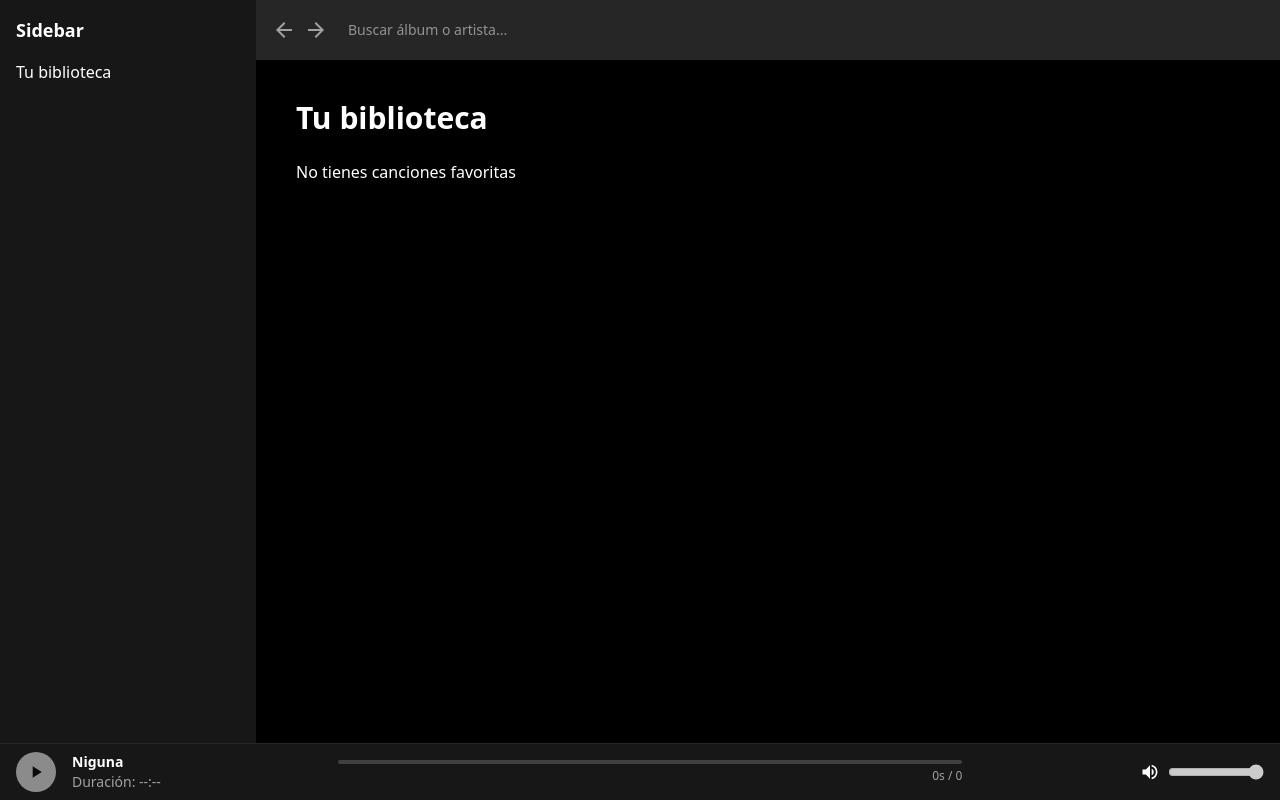
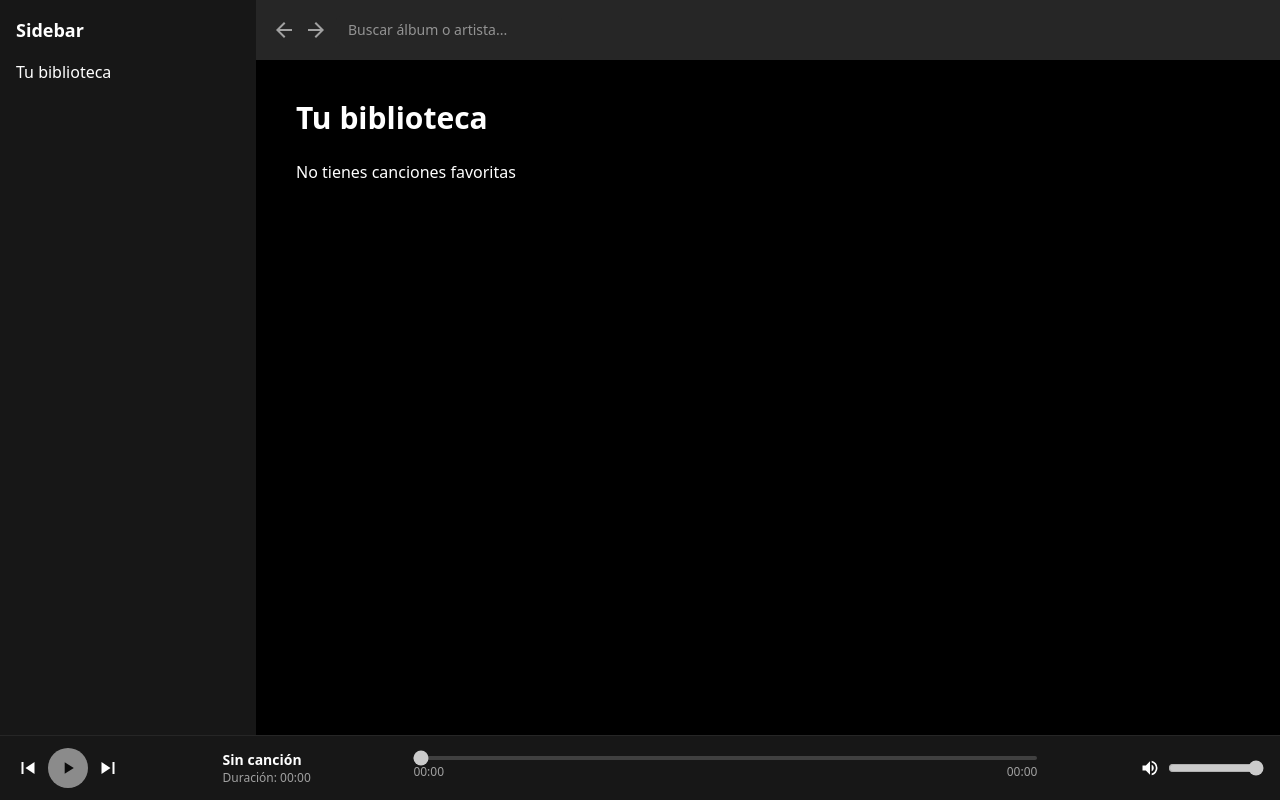
Before and after one commit to lucasnbarbero/spotify-clone, a Vue app: page /library in a window 1280 px wide. Built offline with nearby package versions, Linux system fonts and the light colour scheme; the HTML template or start-up script is replaced by a standard one.

Commit message:
feat: Enhance PlayerBar with volume control, seek functionality, and song navigation #21

```diff
--- a/src/components/PlayerBar.vue
+++ b/src/components/PlayerBar.vue
@@ -2,6 +2,7 @@
 import { computed, onUnmounted } from 'vue';
 import { usePlayerStore } from '@/stores/player.store';
 import { Icon } from '@iconify/vue';
+import { formatTime } from '@/utils/formatTime';
 
 const playerStore = usePlayerStore();
 
@@ -9,13 +10,16 @@ const isCurrentSong = computed(() => playerStore.currentSong === null);
 
 const volumeValue = computed({
   get: () => playerStore.volume,
-  set: (value: number) => {
-    playerStore.setVolume(value);
-  },
+  set: (value: number) => playerStore.setVolume(value),
 });
 
 function toggleMute() {
   playerStore.toggleMute();
+}
+
+function onSeek(e: Event) {
+  const value = Number((e.target as HTMLInputElement).value);
+  playerStore.setCurrentTime(value);
 }
 
 onUnmounted(() => {
@@ -24,10 +28,14 @@ onUnmounted(() => {
 </script>
 
 <template>
-  <div class="w-full bg-neutral-900 border-t border-neutral-800 px-4 py-2 text-white">
+  <div class="w-full bg-neutral-900 border-t border-neutral-800 px-4 py-3 text-white">
     <div class="flex flex-col md:flex-row items-center justify-between gap-4">
-      <!-- Controles e Info de canción -->
-      <div class="flex items-center gap-4">
+      <!-- Controles -->
+      <div class="flex items-center gap-2">
+        <button @click="playerStore.playPreviousSong" :disabled="isCurrentSong" title="Anterior">
+          <Icon icon="material-symbols:skip-previous" class="w-6 h-6" />
+        </button>
+
         <button
           :disabled="isCurrentSong"
           @click="playerStore.togglePlayPause"
@@ -39,28 +47,37 @@ onUnmounted(() => {
           />
         </button>
 
-        <div>
-          <p class="text-sm font-semibold text-white">
-            {{ playerStore.currentSongTitle }}
-          </p>
-          <p class="text-sm text-neutral-400">Duración: {{ playerStore.currentSongDuration }}</p>
+        <button @click="playerStore.playNextSong" :disabled="isCurrentSong" title="Siguiente">
+          <Icon icon="material-symbols:skip-next" class="w-6 h-6" />
+        </button>
+      </div>
+
+      <!-- Info de la canción -->
+      <div class="text-center flex flex-col items-center md:items-start">
+        <p class="text-sm font-semibold">
+          {{ playerStore.currentSongTitle }}
+        </p>
+        <p class="text-xs text-neutral-400">Duración: {{ playerStore.currentSongDuration }}</p>
+      </div>
+
+      <!-- Barra de progreso -->
+      <div class="flex flex-col w-full md:w-1/2 gap-1">
+        <input
+          type="range"
+          min="0"
+          :max="playerStore.durationInSeconds"
+          :value="playerStore.currentTime"
+          @input="onSeek"
+          class="w-full appearance-none h-1 bg-neutral-700 rounded"
+          :disabled="isCurrentSong"
+        />
+        <div class="flex justify-between text-xs text-neutral-400">
+          <span>{{ formatTime(playerStore.currentTime) }}</span>
+          <span>{{ formatTime(playerStore.durationInSeconds) }}</span>
         </div>
       </div>
 
-      <!-- Barra de progreso -->
-      <div class="w-full md:w-1/2">
-        <div class="h-1 bg-neutral-700 rounded-full overflow-hidden">
-          <div
-            class="h-full bg-green-500 rounded-full"
-            :style="{ width: playerStore.progressPercentage + '%' }"
-          ></div>
-        </div>
-        <p class="text-xs text-neutral-400 mt-1 text-center md:text-right">
-          {{ playerStore.currentTime }}s / {{ playerStore.durationInSeconds }}
-        </p>
-      </div>
-
-      <!-- Controles de Volumen -->
+      <!-- Volumen -->
       <div class="flex items-center gap-2">
         <button @click="toggleMute" :title="playerStore.isMuted ? 'Desmutear' : 'Mutear'">
           <Icon
@@ -71,7 +88,7 @@ onUnmounted(() => {
                   ? 'material-symbols:volume-down'
                   : 'material-symbols:volume-up'
             "
-            class="w-5 h-5 text-white"
+            class="w-5 h-5"
           />
         </button>
         <input
--- a/src/stores/player.store.ts
+++ b/src/stores/player.store.ts
@@ -1,97 +1,132 @@
 //  src/stores/player.store.ts
+import { ref, computed } from 'vue';
 import { defineStore } from 'pinia';
 import type { ISong } from '@/types/ISong';
 
-interface PlayerState {
-  currentSong: ISong | null;
-  isPlaying: boolean;
-  currentTime: number;
-  intervalId: number | null;
-  volume: number;
-  isMuted: boolean;
-  previousVolume: number;
-}
+export const usePlayerStore = defineStore('player', () => {
+  //  Estado
+  const currentSong = ref<ISong | null>(null);
+  const currentTime = ref(0);
+  const isPlaying = ref(false);
+  const isMuted = ref(false);
+  const volume = ref(100);
 
-export const usePlayerStore = defineStore('player', {
-  state: (): PlayerState => ({
-    currentSong: null,
-    isPlaying: false,
-    currentTime: 0,
-    intervalId: null,
-    volume: 100,
-    isMuted: false,
-    previousVolume: 100,
-  }),
+  const playlist = ref<ISong[]>([]);
+  const currentIndex = ref<number | null>(null);
 
-  getters: {
-    currentSongTitle: (state) => (state.currentSong ? state.currentSong.title : 'Niguna'),
-    currentSongDuration: (state) => (state.currentSong ? state.currentSong.duration : '--:--'),
-    durationInSeconds: (state) => {
-      if (!state.currentSong) return 0;
-      const [min, sec] = state.currentSong.duration.split(':').map(Number);
-      return min * 60 + sec;
-    },
-    progressPercentage: (state): number => {
-      const total = (state as any).durationInSeconds;
-      return total === 0 ? 0 : Math.min((state.currentTime / total) * 100, 100);
-    },
-  },
+  //  Intervalo para la simulación del progreso
+  let progessInterval: number | null = null;
 
-  actions: {
-    playSong(song: ISong) {
-      this.stopProgress();
-      this.currentSong = song;
-      this.currentTime = 0;
-      this.isPlaying = true;
-      this.startProgress();
-    },
+  const currentSongTitle = computed(() => currentSong.value?.title ?? 'Sin canción');
+  const currentSongDuration = computed(() => currentSong.value?.duration ?? '00:00');
 
-    togglePlayPause() {
-      this.isPlaying = !this.isPlaying;
-      this.isPlaying ? this.startProgress() : this.stopProgress();
-    },
+  const durationInSeconds = computed(() => {
+    const duration = currentSong.value?.duration;
+    if (!duration) return 0;
 
-    updateProgress(time: number) {
-      this.currentTime = time;
-    },
+    const [minStr, secStr] = duration.split(':');
+    const min = parseInt(minStr);
+    const sec = parseInt(secStr);
+    return min * 60 + sec;
+  });
 
-    startProgress() {
-      if (this.intervalId) return;
+  function setPlaylist(songs: ISong[]) {
+    playlist.value = songs;
+  }
 
-      this.intervalId = window.setInterval(() => {
-        if (!this.isPlaying) return;
+  function playSong(song: ISong) {
+    stopProgress();
+    currentSong.value = song;
+    currentIndex.value = playlist.value.findIndex((s) => s.id === song.id);
+    currentTime.value = 0;
+    isPlaying.value = true;
+    startProgress();
+  }
 
-        if (this.currentTime >= this.durationInSeconds) {
-          this.stopProgress();
-          this.isPlaying = false;
-          return;
-        }
+  function togglePlayPause() {
+    if (!currentSong.value) return;
+    isPlaying.value = !isPlaying.value;
+    if (isPlaying.value) startProgress();
+    else stopProgress();
+  }
 
-        this.currentTime++;
-      }, 1000);
-    },
+  function startProgress() {
+    stopProgress();
+    progessInterval = setInterval(() => {
+      if (currentTime.value < durationInSeconds.value) {
+        currentTime.value += 1;
+      } else {
+        playNextSong();
+      }
+    }, 1000);
+  }
 
-    stopProgress() {
-      if (this.intervalId) {
-        clearInterval(this.intervalId);
-        this.intervalId = null;
-      }
-    },
+  function stopProgress() {
+    if (progessInterval) {
+      clearInterval(progessInterval);
+      progessInterval = null;
+    }
+  }
 
-    setVolume(value: number) {
-      this.volume = value;
-      this.isMuted = value === 0;
-    },
+  function setCurrentTime(time: number) {
+    currentTime.value = Math.min(time, durationInSeconds.value);
+  }
 
-    toggleMute() {
-      if (this.isMuted) {
-        this.volume = this.previousVolume || 100;
-        this.isMuted = false;
-      } else {
-        this.previousVolume = this.volume;
-        this.volume = 0;
-        this.isMuted = true;
-      }
-    },
-  },
+  function setVolume(newVolume: number) {
+    volume.value = newVolume;
+    isMuted.value = newVolume === 0;
+  }
+
+  function toggleMute() {
+    isMuted.value = !isMuted.value;
+    if (isMuted.value) volume.value = 0;
+    else volume.value = 100;
+  }
+
+  function playNextSong() {
+    if (playlist.value.length === 0 || currentIndex.value === null) return;
+
+    const nextIndex = currentIndex.value + 1;
+
+    if (nextIndex < playlist.value.length) {
+      playSong(playlist.value[nextIndex]);
+    } else {
+      stopProgress();
+      isPlaying.value = false;
+    }
+  }
+
+  function playPreviousSong() {
+    if (playlist.value.length === 0 || currentIndex.value === null) return;
+    const prevIndex = currentIndex.value - 1;
+
+    if (prevIndex >= 0) {
+      playSong(playlist.value[prevIndex]);
+    }
+  }
+
+  return {
+    currentSong,
+    currentTime,
+    isPlaying,
+    isMuted,
+    volume,
+    playlist,
+    currentIndex,
+
+    currentSongTitle,
+    currentSongDuration,
+    durationInSeconds,
+
+    playSong,
+    togglePlayPause,
+    startProgress,
+    stopProgress,
+    setCurrentTime,
+    setVolume,
+    toggleMute,
+    setPlaylist,
+    playNextSong,
+    playPreviousSong,
+  };
 });
--- /dev/null
+++ b/src/utils/formatTime.ts
@@ -0,0 +1,5 @@
+export function formatTime(seconds: number): string {
+  const min = Math.floor(seconds / 60);
+  const sec = Math.floor(seconds % 60);
+  return `${min.toString().padStart(2, '0')}:${sec.toString().padStart(2, '0')}`;
+}
```
